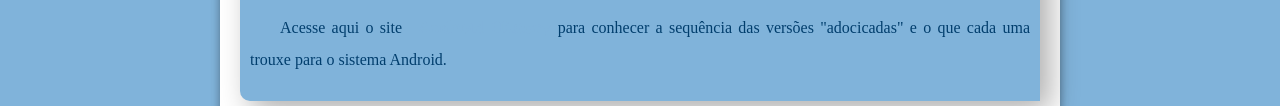
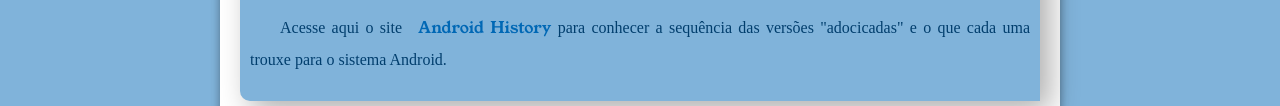
Before and after one commit to MateusOliveira-jesus/ProjetoAndroid, a plain HTML site: page index.html in a window 1280 px wide. Shown: the part 2387-2493 px from the top of the page. Drawn offline with Linux system fonts and the light colour scheme.

Commit message:
atualização 3.0

```diff
--- a/estilo/style.css
+++ b/estilo/style.css
@@ -230,6 +230,10 @@ aside ul{
     columns: 2;
     list-style: '\1F588' ;
 }
+aside a {
+
+    color: #0068B5;
+}
 
 
 footer {
```
